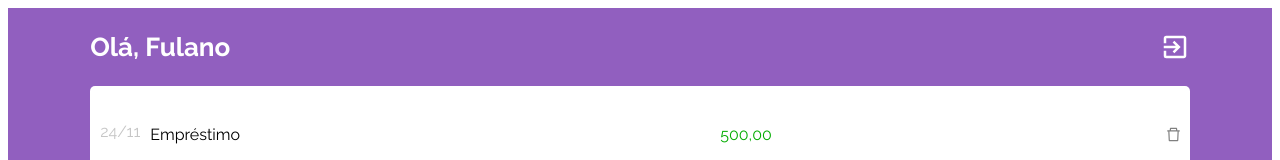
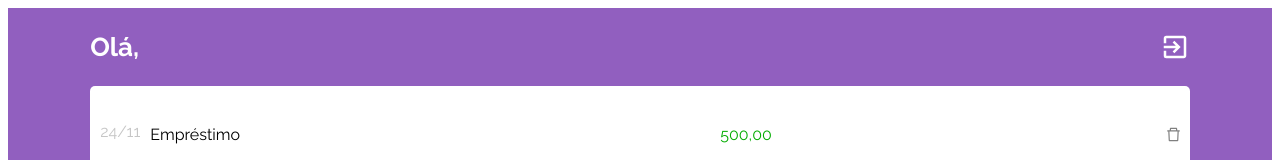
Before and after one commit to isabellexvr/projeto14-mywallet-front, a React (Create React App) app: page /main in a window 1280 px wide. Shown: the top 160 px of the page. Built offline with nearby package versions, Linux system fonts and the light colour scheme; a web font is replaced by a local one.

Commit message:
feat: username on main, exit button, localstorage

```diff
--- a/src/HomePages/SignInPage.js
+++ b/src/HomePages/SignInPage.js
@@ -5,6 +5,7 @@ import { Link, useNavigate } from "react-router-dom";
 import HomePage from "../components/HomePage";
 import axios from "axios";
 import { useToken } from "../contexts/Token";
+import { useUsername } from "../contexts/User";
 
 export default function SignInPage() {
   const navigate = useNavigate();
@@ -13,13 +14,15 @@ export default function SignInPage() {
   const [form, setForm] = useState({});
 
   const { setToken } = useToken();
+  const {setUsername} = useUsername();
 
-/*   const isLogged = localStorage.getItem("data");
+  const isLogged = localStorage.getItem("data");
   if (isLogged) {
     const data = JSON.parse(isLogged);
     setToken(data.token);
     navigate("/main");
-  } */
+    return;
+  }
 
   function handleForm({ target: { value, name } }) {
     setForm({ ...form, [name]: value });
@@ -29,15 +32,21 @@ export default function SignInPage() {
     e.preventDefault();
     setLoading(true);
 
-    axios.post("http://localhost:5000/sign-in", form).then((answer) => {
-      console.log(answer.data.message)
-      navigate("/");
-      setToken(answer.data.token);
-
-    }).catch(err =>{
-      alert(err.response.data)
-      setLoading(false)
-    });
+    axios
+      .post("http://localhost:5000/sign-in", form)
+      .then((answer) => {
+        console.log(answer.data.message);
+        navigate("/main");
+        console.log(answer.data)
+        setUsername(answer.data.name);
+        setToken(answer.data.token);
+        const serializedToken = JSON.stringify(answer.data);
+        localStorage.setItem("data", serializedToken);
+      })
+      .catch((err) => {
+        alert(err.response.data);
+        setLoading(false);
+      });
   }
   return (
     <>
--- a/src/MainPages/MainPage.js
+++ b/src/MainPages/MainPage.js
@@ -7,6 +7,7 @@ import {
 } from "react-icons/ai";
 import { useState } from "react";
 import { useNavigate } from "react-router-dom";
+import { useUsername } from "../contexts/User";
 
 const entrysAndOutputs = [
   { date: "24/11", description: "Empréstimo", price: "500,00", type: "entry" },
@@ -15,6 +16,8 @@ const entrysAndOutputs = [
 ];
 
 export default function MainPage() {
+  const { username } = useUsername();
+
   const navigate = useNavigate();
   const [registries, setRegistries] = useState([""]);
   return (
@@ -22,8 +25,13 @@ export default function MainPage() {
       {!registries.length && (
         <PageContainer>
           <HeaderStyle>
-            <h1>Olá, Fulano</h1>
-            <MdExitToApp />
+            <h1>Olá, {username}</h1>
+            <MdExitToApp
+              onClick={() => {
+                localStorage.removeItem("data");
+                navigate("/");
+              }}
+            />
           </HeaderStyle>
           <RegistriesStyle display={"flex"}>
             <h1>Não há registros de entrada ou saída</h1>
@@ -34,7 +42,7 @@ export default function MainPage() {
               <AiOutlinePlusCircle />
               <h1>Nova entrada</h1>
             </div>
-            <div onClick={()=> navigate("/new-output")} className="new-output">
+            <div onClick={() => navigate("/new-output")} className="new-output">
               <AiOutlineMinusCircle />
               <h1>Nova saída</h1>
             </div>
@@ -44,8 +52,13 @@ export default function MainPage() {
       {registries.length && (
         <PageContainer>
           <HeaderStyle>
-            <h1>Olá, Fulano</h1>
-            <MdExitToApp />
+            <h1>Olá, {username}</h1>
+            <MdExitToApp
+              onClick={() => {
+                localStorage.removeItem("data");
+                navigate("/");
+              }}
+            />
           </HeaderStyle>
           <RegistriesStyle paddingTop={"23px"} display={"initial"}>
             {entrysAndOutputs.map((t) => (
@@ -70,7 +83,7 @@ export default function MainPage() {
               <AiOutlinePlusCircle />
               <h1>Nova entrada</h1>
             </div>
-            <div onClick={()=> navigate("/new-output")} className="new-output">
+            <div onClick={() => navigate("/new-output")} className="new-output">
               <AiOutlineMinusCircle />
               <h1>Nova saída</h1>
             </div>
--- a/src/components/HomePage.js
+++ b/src/components/HomePage.js
@@ -1,8 +1,8 @@
 import styled from "styled-components";
 import logo from "../assets/wallet.png";
-import {Link} from "react-router-dom";
+import { Link } from "react-router-dom";
 
-export default function HomePage({children}) {
+export default function HomePage({ children }) {
   return (
     <PageContainer>
       <Title>
@@ -10,16 +10,34 @@ export default function HomePage({children}) {
         MyWallet
       </Title>
       {children}
-          <div> Icons made by <a href="https://www.flaticon.com/authors/juicy-fish" title="juicy_fish"> juicy_fish </a> from <a href="https://www.flaticon.com/" title="Flaticon">www.flaticon.com</a></div>
+      <div>
+        {" "}
+        Icons made by{" "}
+        <a
+          href="https://www.flaticon.com/authors/juicy-fish"
+          title="juicy_fish"
+        >
+          {" "}
+          juicy_fish{" "}
+        </a>{" "}
+        from{" "}
+        <a href="https://www.flaticon.com/" title="Flaticon">
+          www.flaticon.com
+        </a>
+      </div>
     </PageContainer>
   );
 }
 
 const PageContainer = styled.div`
+  @media (max-width: 700px) {
+    height: 177.5vw;
+  }
+  height: 48.9vw;
   background-color: #915fbf;
   display: flex;
   align-items: center;
-  height: 177.5vw;
+
   flex-direction: column;
   justify-content: center;
   box-sizing: border-box;
--- /dev/null
+++ b/src/contexts/User.js
@@ -0,0 +1,19 @@
+import React, { createContext, useState, useContext } from "react";
+
+const UsernameContext = createContext();
+
+export default function UsernameProvider({ children }) {
+  const [username, setUsername] = useState("");
+
+  return (
+    <UsernameContext.Provider value={{ username, setUsername }}>
+      {children}
+    </UsernameContext.Provider>
+  );
+}
+
+export function useUsername() {
+  const context = useContext(UsernameContext);
+  const { username, setUsername } = context;
+  return { username, setUsername };
+}
```
Also changed, not shown: src/App.js (+5 -2 lines).
